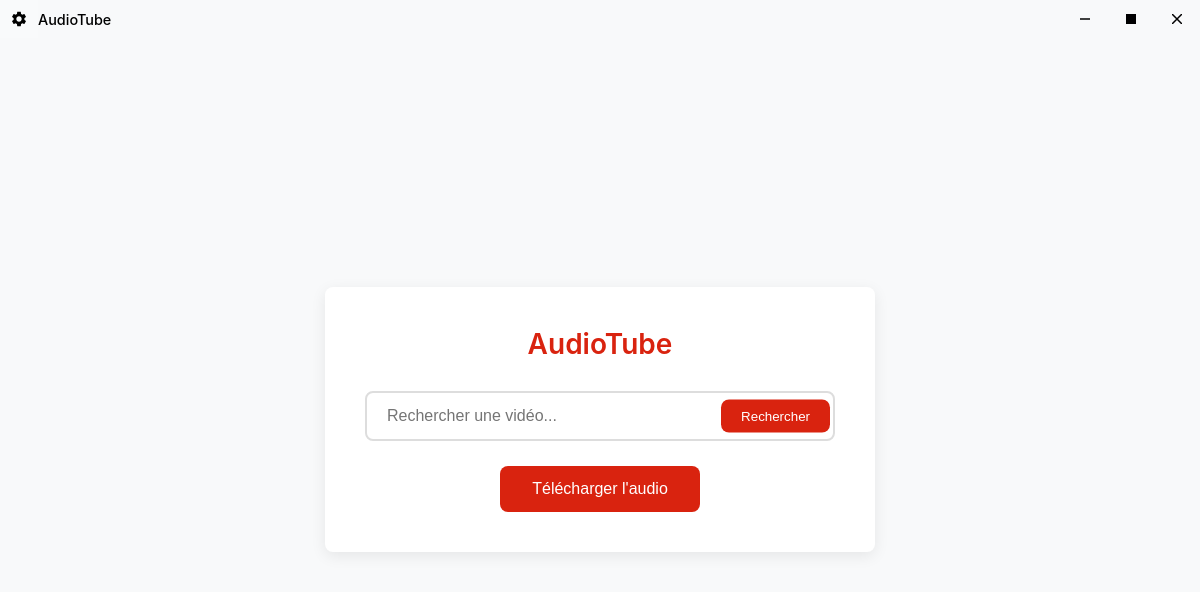
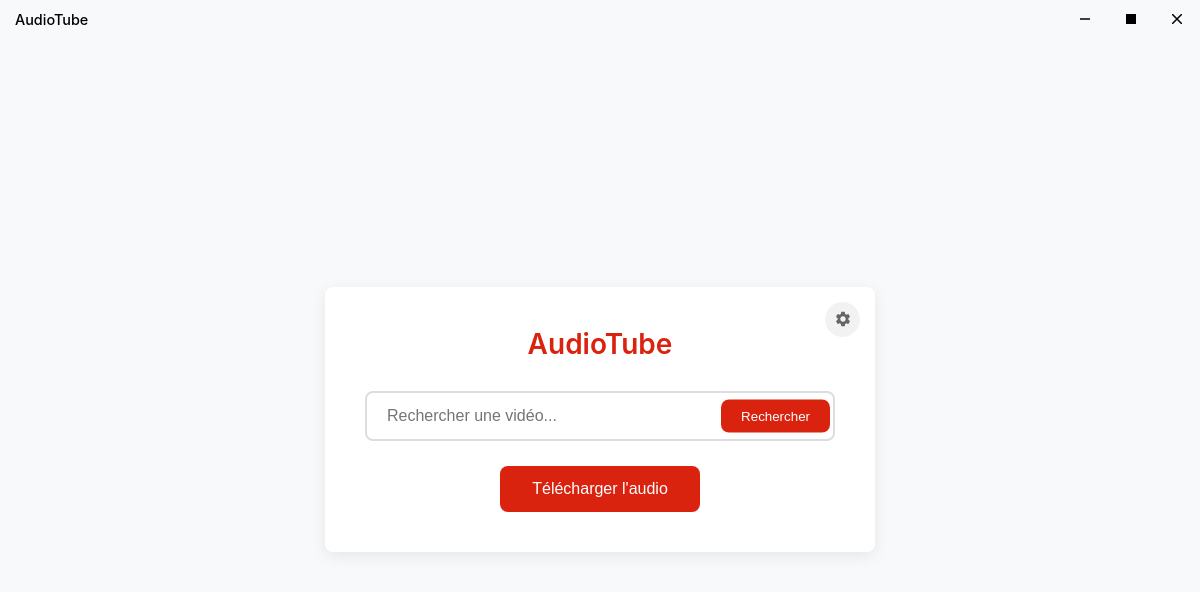
Before and after one commit to Zylaah/downloader, an Electron app: page index.html in a window 1200 px wide. Drawn offline with Linux system fonts and the light colour scheme; no server answers.

Commit message:
tiny UI tweak

```diff
--- a/index.html
+++ b/index.html
@@ -51,6 +51,7 @@
             align-items: center;
             justify-content: space-between;
             z-index: 9999;
+            padding-left: 15px;
             user-select: none;
         }
 
@@ -71,8 +72,9 @@
             -webkit-app-region: no-drag;
         }
 
-        .settings-button:hover {
-            background-color: rgba(255, 255, 255, 0.1);
+        .settings-button:hover svg {
+            stroke: var(--primary-hover);
+            fill: var(--primary-hover);
         }
 
         .settings-button svg {
@@ -580,16 +582,44 @@
             color: var(--gray);
             margin-bottom: 5px;
         }
+
+        /* New styles for settings button in app-container */
+        .app-container .settings-button {
+            position: absolute;
+            top: 15px;
+            right: 15px; /* Positioned opposite to back-button */
+            width: 35px;
+            height: 35px;
+            background-color: rgba(0, 0, 0, 0.05);
+            border-radius: 50%;
+            display: flex; /* Ensure it displays */
+            align-items: center;
+            justify-content: center;
+            cursor: pointer;
+            transition: var(--transition);
+            z-index: 10;
+            -webkit-app-region: no-drag; /* Ensure it's clickable */
+        }
+
+        .app-container .settings-button:hover {
+            background-color: rgba(0, 0, 0, 0.1);
+        }
+
+        .app-container .settings-button svg {
+            width: 18px; /* Keep original SVG size or adjust as needed */
+            height: 18px;
+            fill: var(--gray); /* Match back-button icon color or choose another */
+        }
+
+        .app-container .settings-button:hover svg {
+            fill: var(--primary-hover); /* Hover color for the icon */
+        }
+        /* End of new styles */
     </style>
 </head>
 <body>
     <div class="titlebar">
         <div class="titlebar-left">
-            <div class="settings-button" id="settingsButton" title="Paramètres">
-                <svg viewBox="0 0 24 24">
-                    <path d="M19.14,12.94c0.04-0.3,0.06-0.61,0.06-0.94c0-0.32-0.02-0.64-0.07-0.94l2.03-1.58c0.18-0.14,0.23-0.41,0.12-0.61 l-1.92-3.32c-0.12-0.22-0.37-0.29-0.59-0.22l-2.39,0.96c-0.5-0.38-1.03-0.7-1.62-0.94L14.4,2.81c-0.04-0.24-0.24-0.41-0.48-0.41 h-3.84c-0.24,0-0.43,0.17-0.47,0.41L9.25,5.35C8.66,5.59,8.12,5.92,7.63,6.29L5.24,5.33c-0.22-0.08-0.47,0-0.59,0.22L2.74,8.87 C2.62,9.08,2.66,9.34,2.86,9.48l2.03,1.58C4.84,11.36,4.8,11.69,4.8,12s0.02,0.64,0.07,0.94l-2.03,1.58 c-0.18,0.14-0.23,0.41-0.12,0.61l1.92,3.32c0.12,0.22,0.37,0.29,0.59,0.22l2.39-0.96c0.5,0.38,1.03,0.7,1.62,0.94l0.36,2.54 c0.05,0.24,0.24,0.41,0.48,0.41h3.84c0.24,0,0.44-0.17,0.47-0.41l0.36-2.54c0.59-0.24,1.13-0.56,1.62-0.94l2.39,0.96 c0.22,0.08,0.47,0,0.59-0.22l1.92-3.32c0.12-0.22,0.07-0.47-0.12-0.61L19.14,12.94z M12,15.6c-1.98,0-3.6-1.62-3.6-3.6 s1.62-3.6,3.6-3.6s3.6,1.62,3.6,3.6S13.98,15.6,12,15.6z"/>
-                </svg>
-            </div>
             <div class="titlebar-title">AudioTube</div>
         </div>
         <div class="titlebar-controls">
@@ -629,6 +659,11 @@
 
     <div class="app-content-wrapper">
         <div class="app-container">
+            <div class="settings-button" id="settingsButton" title="Paramètres">
+                <svg viewBox="0 0 24 24">
+                    <path d="M19.14,12.94c0.04-0.3,0.06-0.61,0.06-0.94c0-0.32-0.02-0.64-0.07-0.94l2.03-1.58c0.18-0.14,0.23-0.41,0.12-0.61 l-1.92-3.32c-0.12-0.22-0.37-0.29-0.59-0.22l-2.39,0.96c-0.5-0.38-1.03-0.7-1.62-0.94L14.4,2.81c-0.04-0.24-0.24-0.41-0.48-0.41 h-3.84c-0.24,0-0.43,0.17-0.47,0.41L9.25,5.35C8.66,5.59,8.12,5.92,7.63,6.29L5.24,5.33c-0.22-0.08-0.47,0-0.59,0.22L2.74,8.87 C2.62,9.08,2.66,9.34,2.86,9.48l2.03,1.58C4.84,11.36,4.8,11.69,4.8,12s0.02,0.64,0.07,0.94l-2.03,1.58 c-0.18,0.14-0.23,0.41-0.12,0.61l1.92,3.32c0.12,0.22,0.37,0.29,0.59,0.22l2.39-0.96c0.5,0.38,1.03,0.7,1.62,0.94l0.36,2.54 c0.05,0.24,0.24,0.41,0.48,0.41h3.84c0.24,0,0.44-0.17,0.47-0.41l0.36-2.54c0.59-0.24,1.13-0.56,1.62-0.94l2.39,0.96 c0.22,0.08,0.47,0,0.59-0.22l1.92-3.32c0.12-0.22,0.07-0.47-0.12-0.61L19.14,12.94z M12,15.6c-1.98,0-3.6-1.62-3.6-3.6 s1.62-3.6,3.6-3.6s3.6,1.62,3.6,3.6S13.98,15.6,12,15.6z"/>
+                </svg>
+            </div>
             <div class="back-button" id="backButton" title="Retour aux résultats">
                 <svg viewBox="0 0 24 24">
                     <path d="M20,11V13H8L13.5,18.5L12.08,19.92L4.16,12L12.08,4.08L13.5,5.5L8,11H20Z"/>
```
